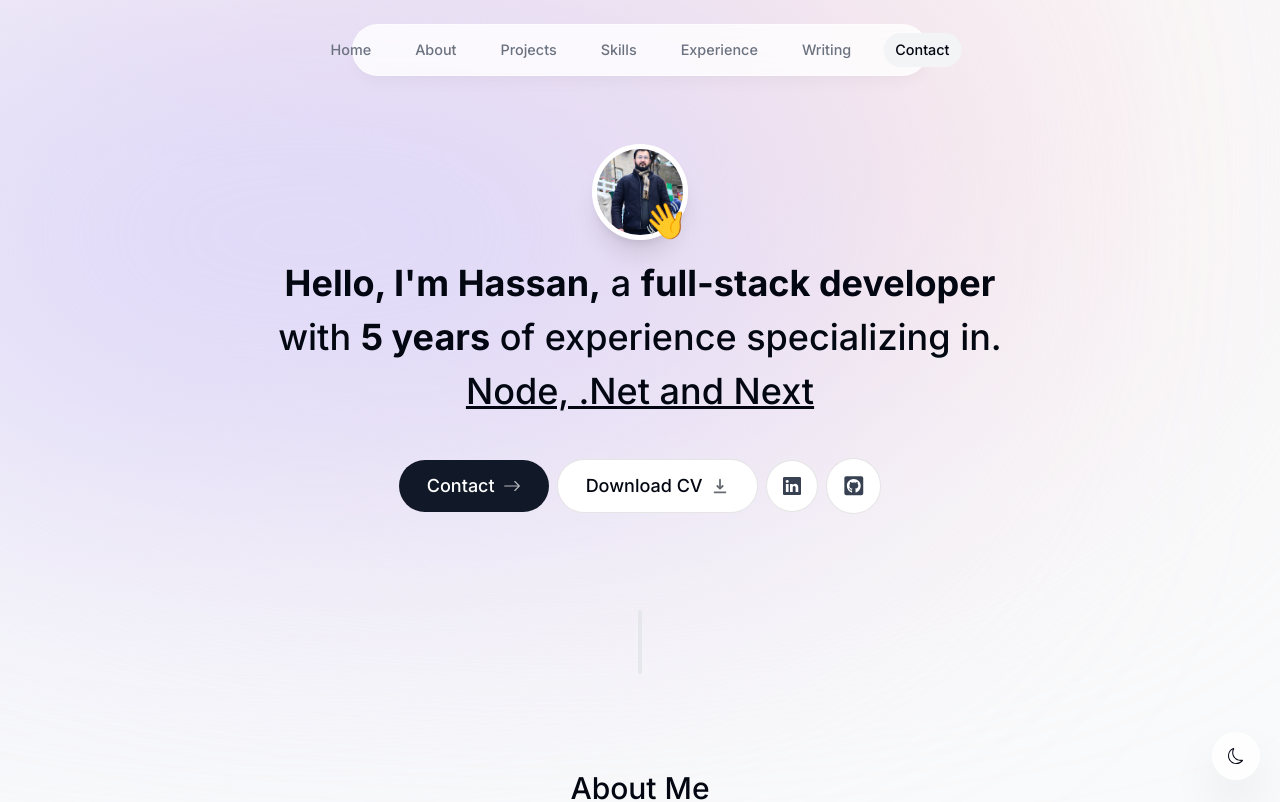
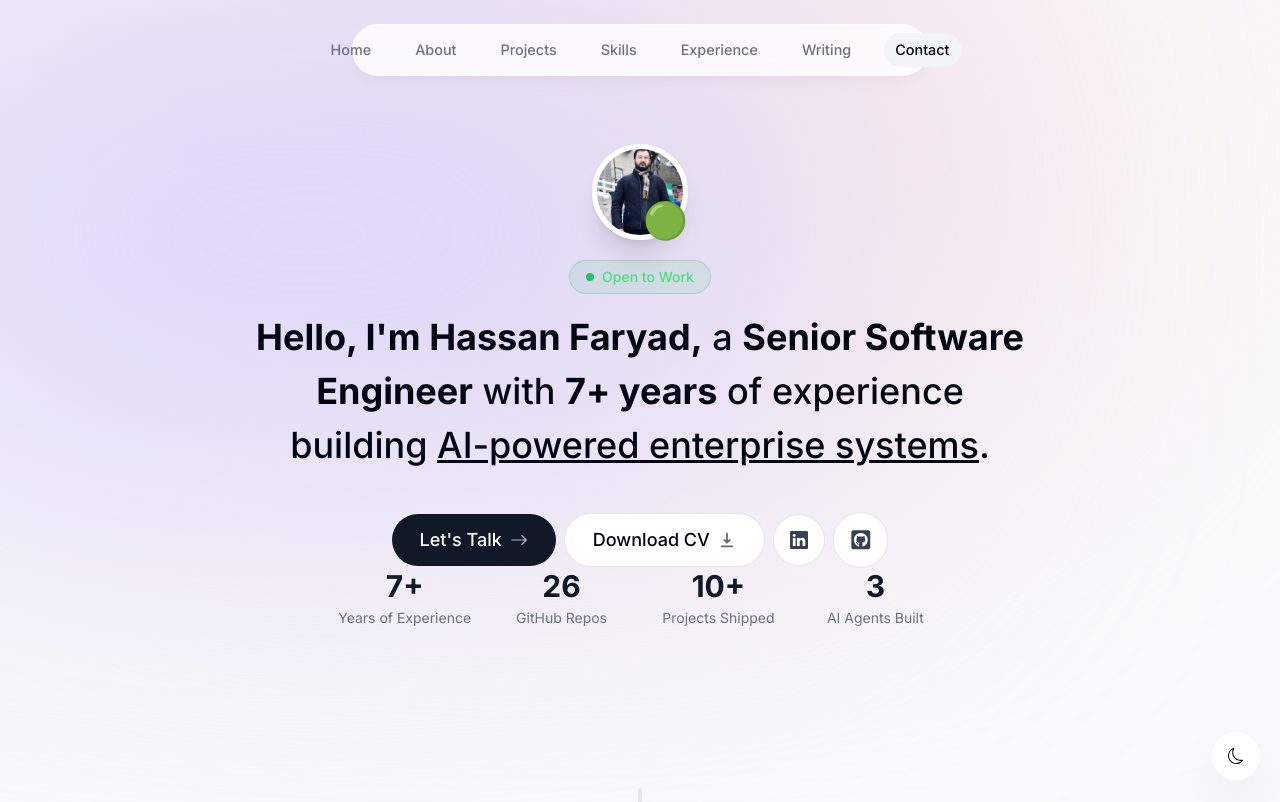
Before and after one commit to HASSANFARYAD/Portfolio, a Next.js app: page / in a window 1280 px wide. Shown: the top 802 px of the page. Built offline with nearby package versions, Linux system fonts and the light colour scheme; no server answers.

Commit message:
feat: stats bar + intro 7yr update + open-to-work badge

```diff
--- a/app/page.tsx
+++ b/app/page.tsx
@@ -5,11 +5,13 @@ import Intro from "@/components/intro";
 import Projects from "@/components/projects";
 import SectionDivider from "@/components/section-divider";
 import Skills from "@/components/skills";
+import StatsBar from "@/components/stats-bar";
 
 export default function Home() {
   return (
     <main className="flex flex-col items-center px-4">
       <Intro />
+      <StatsBar />
       <SectionDivider />
       <About />
       <Projects />
--- a/components/intro.tsx
+++ b/components/intro.tsx
@@ -9,6 +9,7 @@ import { HiDownload } from "react-icons/hi";
 import { FaGithubSquare } from "react-icons/fa";
 import { useSectionInView } from "@/lib/hooks";
 import { useActiveSectionContext } from "@/context/active-section-context";
+import { openToWork } from "@/lib/data";
 import myImage from "@/public/me.png";
 
 export default function Intro() {
@@ -33,7 +34,7 @@ export default function Intro() {
           >
             <Image
               src={myImage}
-              alt="Has San's portrait"
+              alt="Hassan Faryad portrait"
               width="192"
               height="192"
               quality="95"
@@ -53,20 +54,37 @@ export default function Intro() {
               duration: 0.7,
             }}
           >
-            👋
+            {openToWork.emoji}
           </motion.span>
         </div>
       </div>
+
+      {openToWork.visible && (
+        <motion.div
+          initial={{ opacity: 0, y: 20 }}
+          animate={{ opacity: 1, y: 0 }}
+          transition={{ delay: 0.3, duration: 0.5 }}
+          className="mt-5 flex items-center justify-center"
+        >
+          <span className="relative inline-flex items-center gap-2 rounded-full border border-green-500/30 bg-green-500/10 px-4 py-1.5 text-sm font-medium text-green-400 dark:text-green-300">
+            <span className="relative flex h-2 w-2">
+              <span className="absolute inline-flex h-full w-full animate-ping rounded-full bg-green-400 opacity-75"></span>
+              <span className="relative inline-flex h-2 w-2 rounded-full bg-green-500"></span>
+            </span>
+            {openToWork.text}
+          </span>
+        </motion.div>
+      )}
 
       <motion.h1
         className="mb-10 mt-4 px-4 text-2xl font-medium !leading-[1.5] sm:text-4xl"
         initial={{ opacity: 0, y: 100 }}
         animate={{ opacity: 1, y: 0 }}
       >
-        <span className="font-bold">Hello, I'm Hassan,</span> a{" "}
-        <span className="font-bold">full-stack developer</span> with{" "}
-        <span className="font-bold">5 years</span> of experience specializing
-        in. <span className="underline">Node, .Net and Next</span>
+        <span className="font-bold">Hello, I'm Hassan Faryad,</span> a{" "}
+        <span className="font-bold">Senior Software Engineer</span> with{" "}
+        <span className="font-bold">7+ years</span> of experience building{" "}
+        <span className="underline">AI-powered enterprise systems</span>.
       </motion.h1>
 
       <motion.div
@@ -85,7 +103,7 @@ export default function Intro() {
             setTimeOfLastClick(Date.now());
           }}
         >
-          Contact{" "}
+          Let's Talk{" "}
           <BsArrowRight className="opacity-70 group-hover:translate-x-1 transition" />
         </Link>
 
--- /dev/null
+++ b/components/stats-bar.tsx
@@ -0,0 +1,76 @@
+"use client";
+
+import React, { useEffect, useRef, useState } from "react";
+import { useInView } from "react-intersection-observer";
+import { statsData } from "@/lib/data";
+
+function useCountUp(target: number, duration = 1500) {
+  const [count, setCount] = useState(0);
+  const [started, setStarted] = useState(false);
+  const rafRef = useRef<number>();
+
+  const start = () => {
+    if (started) return;
+    setStarted(true);
+    const startTime = performance.now();
+
+    const tick = (now: number) => {
+      const elapsed = now - startTime;
+      const progress = Math.min(elapsed / duration, 1);
+      const eased = 1 - Math.pow(1 - progress, 3);
+      setCount(Math.round(eased * target));
+      if (progress < 1) rafRef.current = requestAnimationFrame(tick);
+    };
+
+    rafRef.current = requestAnimationFrame(tick);
+  };
+
+  useEffect(() => {
+    return () => {
+      if (rafRef.current) cancelAnimationFrame(rafRef.current);
+    };
+  }, []);
+
+  return { count, start };
+}
+
+export default function StatsBar() {
+  const { ref, inView } = useInView({ triggerOnce: true, threshold: 0.5 });
+
+  return (
+    <section
+      ref={ref}
+      className="mb-16 grid grid-cols-2 gap-6 sm:grid-cols-4 max-w-[40rem] mx-auto"
+    >
+      {statsData.map((stat) => (
+        <StatItem key={stat.label} stat={stat} inView={inView} />
+      ))}
+    </section>
+  );
+}
+
+function StatItem({
+  stat,
+  inView,
+}: {
+  stat: (typeof statsData)[number];
+  inView: boolean;
+}) {
+  const { count, start } = useCountUp(stat.value);
+
+  useEffect(() => {
+    if (inView) start();
+  }, [inView, start]);
+
+  return (
+    <div className="flex flex-col items-center gap-1 text-center">
+      <span className="text-3xl font-bold text-gray-900 dark:text-gray-100">
+        {count}
+        {stat.suffix}
+      </span>
+      <span className="text-sm text-gray-500 dark:text-gray-400">
+        {stat.label}
+      </span>
+    </div>
+  );
+}
--- a/lib/data.ts
+++ b/lib/data.ts
@@ -52,7 +52,11 @@ export const personalData = {
 };
 
 // Toggle the "Open to Work" banner in the hero here.
-export const openToWork = true;
+export const openToWork = {
+  visible: true,
+  text: "Open to Work",
+  emoji: "\u{1F7E2}",
+};
 
 export const statsData = [
   {
```
